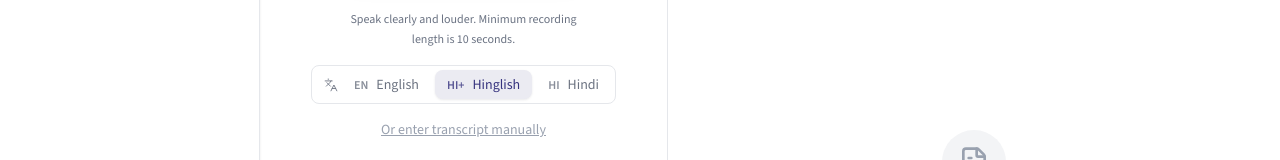
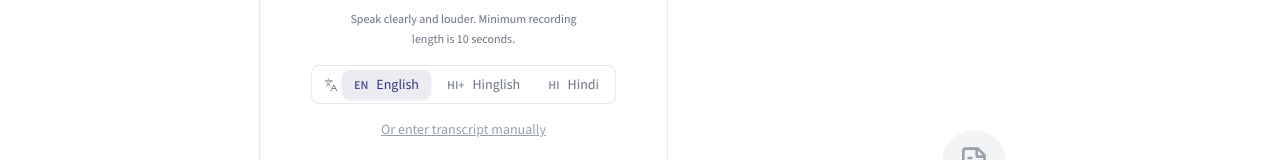
Before and after one commit to karthiksundararajan12/nadiai-clinic, a Next.js app: page /scribe in a window 1280 px wide. Shown: the part 356-516 px from the top of the page. Built offline with nearby package versions, Linux system fonts and the light colour scheme; no server answers.

Commit message:
scribe language changed to english

```diff
--- a/app/(dashboard)/settings/page.js
+++ b/app/(dashboard)/settings/page.js
@@ -90,7 +90,7 @@ export default function SettingsPage() {
   const [remindersSaving, setRemindersSaving] = useState(false);
   const [remindersError, setRemindersError] = useState("");
   const [remindersSuccess, setRemindersSuccess] = useState("");
-  const [defaultScribeLanguage, setDefaultScribeLanguage] = useState("hinglish");
+  const [defaultScribeLanguage, setDefaultScribeLanguage] = useState("english");
   const [scribeLanguageSaving, setScribeLanguageSaving] = useState(false);
   const [scribeLanguageError, setScribeLanguageError] = useState("");
   const [scribeLanguageSuccess, setScribeLanguageSuccess] = useState("");
@@ -138,7 +138,7 @@ export default function SettingsPage() {
 
   useEffect(() => {
     if (!profileSettingsLoading && preferences) {
-      setDefaultScribeLanguage(preferences.defaultScribeLanguage ?? "hinglish");
+      setDefaultScribeLanguage(preferences.defaultScribeLanguage ?? "english");
     }
   }, [preferences, profileSettingsLoading]);
 
--- a/components/scribe/scribe-workflow.jsx
+++ b/components/scribe/scribe-workflow.jsx
@@ -62,7 +62,7 @@ async function fetchConsultations(bucket) {
 
 export function ScribeWorkflow() {
   const { preferences, loading: profileSettingsLoading } = useDoctorProfileSettings();
-  const [language, setLanguage] = useState(SCRIBE_LANGUAGE.HINGLISH);
+  const [language, setLanguage] = useState(SCRIBE_LANGUAGE.ENGLISH);
   const [languageInitialized, setLanguageInitialized] = useState(false);
   const [activeSessionId, setActiveSessionId] = useState(null);
   const [viewFromHistory, setViewFromHistory] = useState(false);
@@ -103,7 +103,7 @@ export function ScribeWorkflow() {
 
   useEffect(() => {
     if (!profileSettingsLoading && preferences && !languageInitialized) {
-      setLanguage(preferences.defaultScribeLanguage ?? SCRIBE_LANGUAGE.HINGLISH);
+      setLanguage(preferences.defaultScribeLanguage ?? SCRIBE_LANGUAGE.ENGLISH);
       setLanguageInitialized(true);
     }
   }, [preferences, profileSettingsLoading, languageInitialized]);
--- a/features/doctor-profile/doctor-profile.service.js
+++ b/features/doctor-profile/doctor-profile.service.js
@@ -13,7 +13,7 @@ const MIME_TO_EXTENSION = Object.freeze({
 });
 
 const VALID_SCRIBE_LANGUAGES = new Set(Object.values(SCRIBE_LANGUAGE));
-const DEFAULT_SCRIBE_LANGUAGE = SCRIBE_LANGUAGE.HINGLISH;
+const DEFAULT_SCRIBE_LANGUAGE = SCRIBE_LANGUAGE.ENGLISH;
 
 const WORKING_HOURS_PATTERN = /^([01]\d|2[0-3]):([0-5]\d)$/;
 
--- a/features/scribe/schemas.js
+++ b/features/scribe/schemas.js
@@ -58,7 +58,7 @@ export const TranscriptSegmentSchema = z.object({
 export const CreateSessionSchema = z.object({
   patient_id:     uuidOptional,
   appointment_id: uuidOptional,
-  language:       languageEnum.default(SCRIBE_LANGUAGE.HINGLISH),
+  language:       languageEnum.default(SCRIBE_LANGUAGE.ENGLISH),
 });
 
 /** @typedef {z.infer<typeof CreateSessionSchema>} CreateSessionInput */
@@ -168,7 +168,7 @@ export const UploadChunkManifestSchema = z.object({
 export const StartAudioUploadSchema = z.object({
   patient_id:             uuidOptional,
   appointment_id:         uuidOptional,
-  language:               languageEnum.default(SCRIBE_LANGUAGE.HINGLISH),
+  language:               languageEnum.default(SCRIBE_LANGUAGE.ENGLISH),
   audio_duration_seconds: z
     .number()
     .nonnegative()
--- a/features/scribe/upload/audio-upload.client.js
+++ b/features/scribe/upload/audio-upload.client.js
@@ -48,7 +48,7 @@ export async function uploadCompletedRecording(options) {
     audioDurationSeconds,
     patientId,
     appointmentId,
-    language = "hinglish",
+    language = "english",
     maxRetries = 2,
     onProgress,
   } = options;
```
Also changed, not shown: 2 other files (tests, documents, lock files or other folders).
